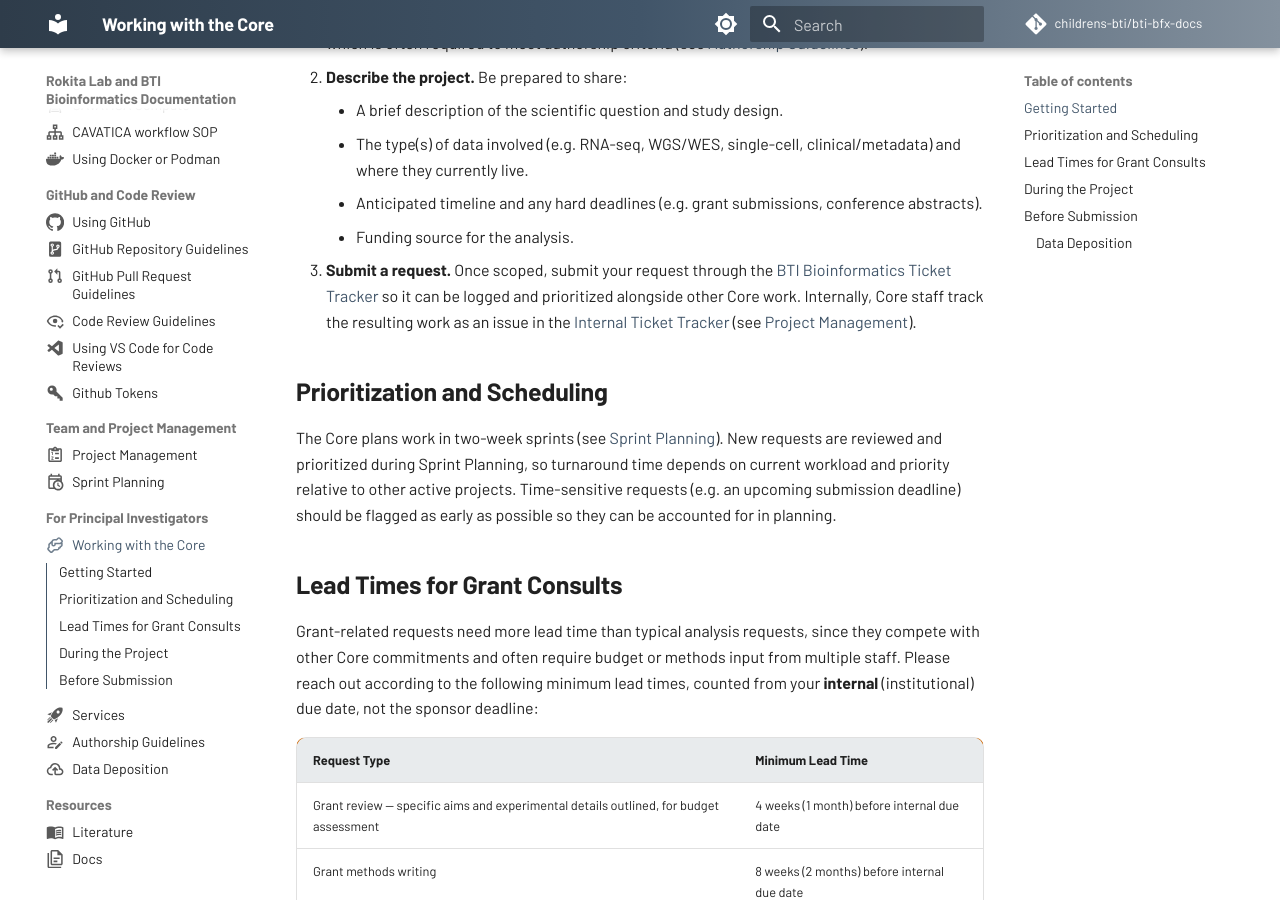
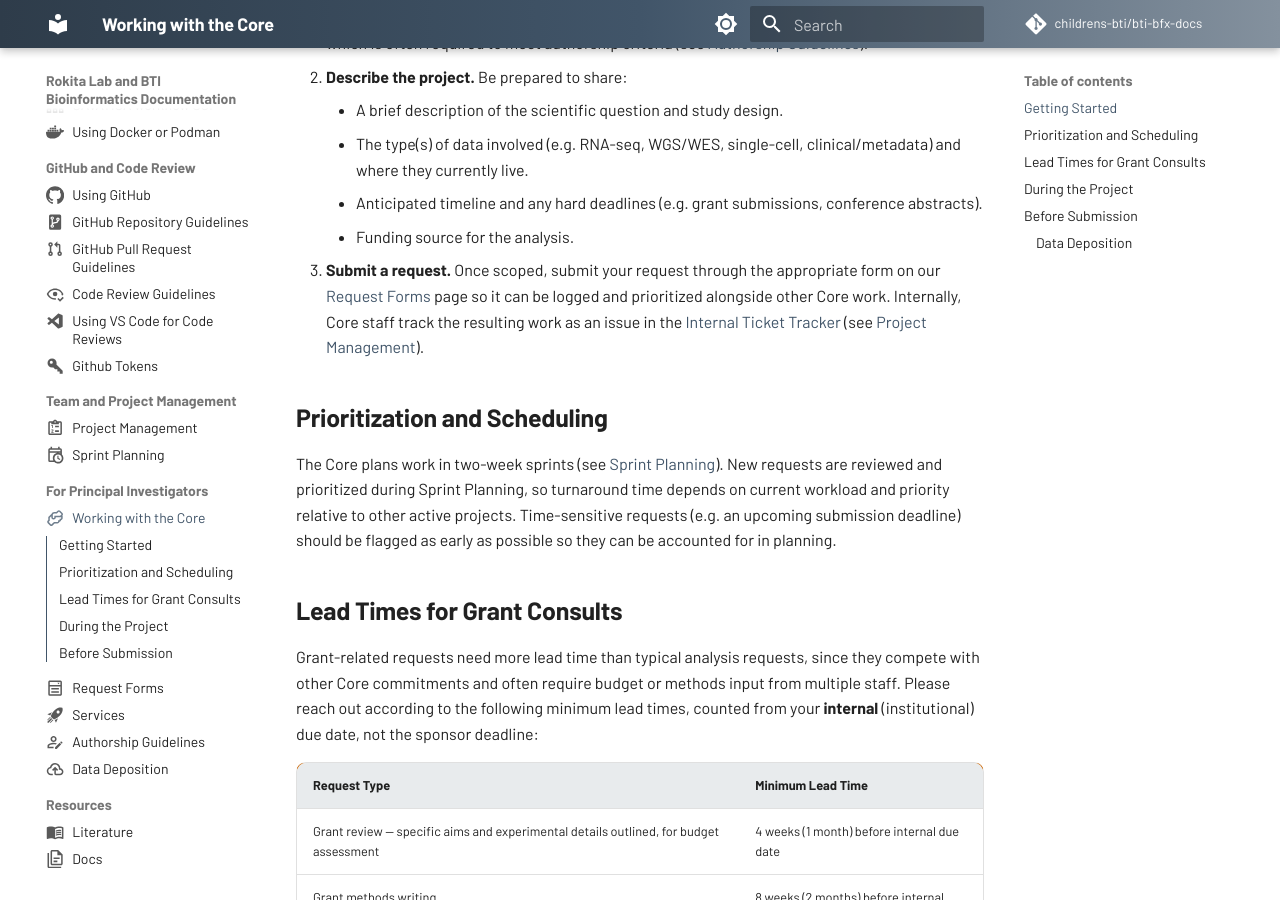
Before and after one commit to childrens-bti/bti-bfx-docs, an MkDocs documentation site: the page built from docs/pi-working-with-core.md, in a window 1280 px wide and 900 px high, scrolled down 420 px. Built offline with MkDocs 1.6.1 and Material for MkDocs 9.7.7, drawn with Linux system fonts in a browser that asks for light colours; comment, search, counter and statistics services are not loaded.

Commit message:
Add Request Forms page embedding the Airtable forms landing page
- New docs/forms.md embeds the Airtable forms landing page, with a direct link fallback
- Add Request Forms to the nav at the top level and under For Principal Investigators
- Link to it from the home page
- Replace the retired Streamlit ticket tracker link in Working with the Core

Co-Authored-By: Claude Opus 5.5 <noreply@anthropic.com>

```diff
--- a/docs/pi-working-with-core.md
+++ b/docs/pi-working-with-core.md
@@ -18,7 +18,7 @@ Early involvement allows the Core to contribute meaningfully to study design, wh
     - The type(s) of data involved (e.g. RNA-seq, WGS/WES, single-cell, clinical/metadata) and where they currently live.
     - Anticipated timeline and any hard deadlines (e.g. grant submissions, conference abstracts).
     - Funding source for the analysis.
-3. **Submit a request.** Once scoped, submit your request through the [BTI Bioinformatics Ticket Tracker](https://bti-bio-tickets.streamlit.app/) so it can be logged and prioritized alongside other Core work.
+3. **Submit a request.** Once scoped, submit your request through the appropriate form on our [Request Forms](forms.md) page so it can be logged and prioritized alongside other Core work.
 Internally, Core staff track the resulting work as an issue in the [Internal Ticket Tracker](https://github.com/childrens-bti/internal-ticket-tracker) (see [Project Management](project-mgmt.md)).
 
 ## Prioritization and Scheduling
--- a/mkdocs.yml
+++ b/mkdocs.yml
@@ -32,6 +32,7 @@ plugins:
         - vs-code.md
 nav:
   - Home: index.md
+  - Request Forms: forms.md
   - Onboarding:
       - CNH-Specific Onboarding: cnh-onboarding.md
       - Technology Access Requests: access.md
@@ -53,6 +54,7 @@ nav:
       - Sprint Planning: sprints.md
   - For Principal Investigators:
       - Working with the Core: pi-working-with-core.md
+      - Request Forms: forms.md
       - Services: pi-services.md
       - Authorship Guidelines: pi-authorship-guidelines.md
       - Data Deposition: pi-data-deposition.md
```
Also changed, not shown: docs/forms.md (added, +12 -0 lines), docs/index.md (+1 -0 lines).
